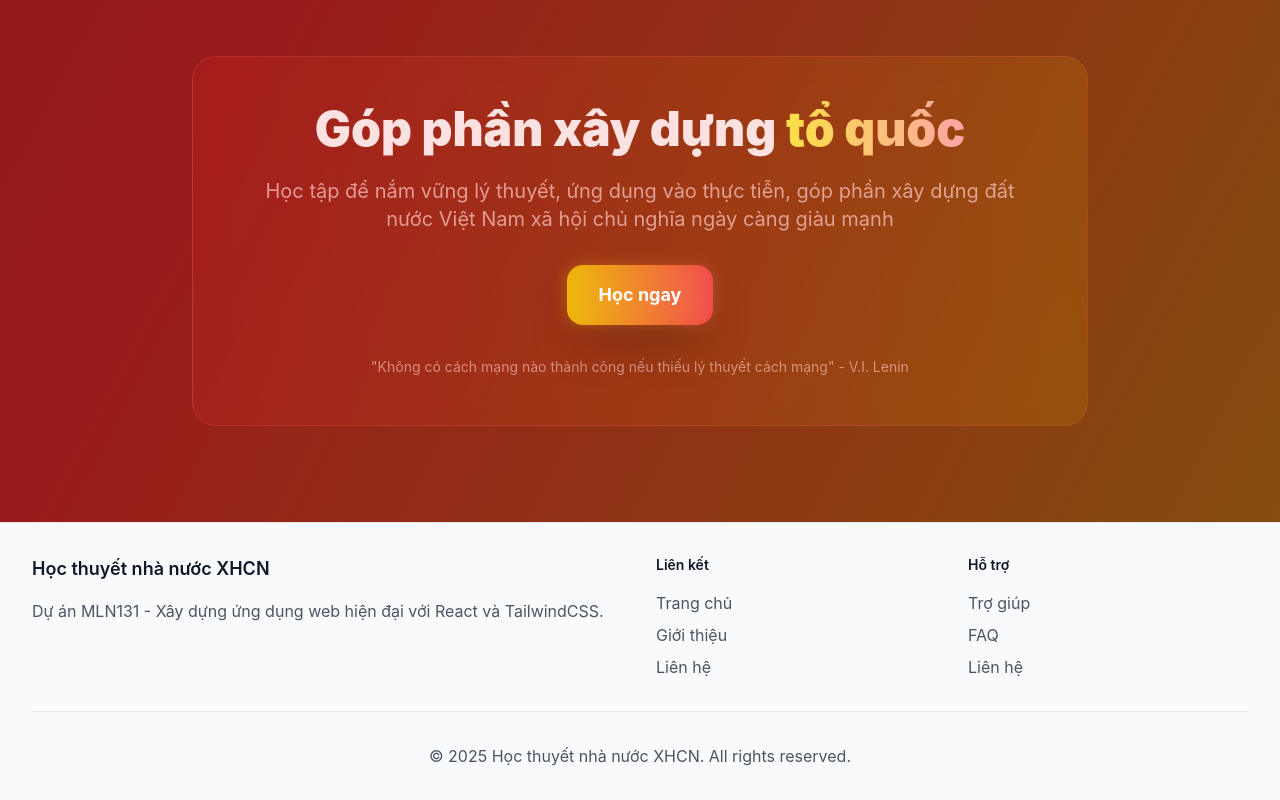
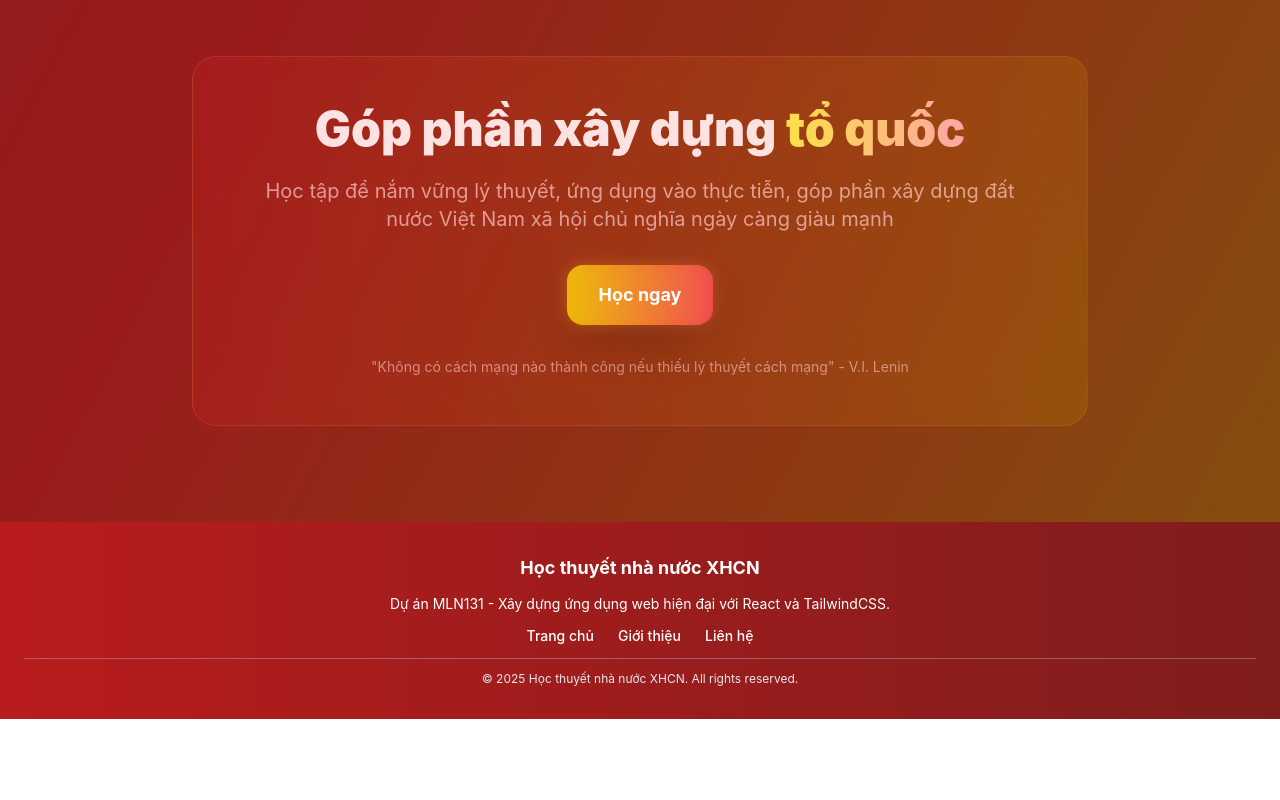
Before and after one commit to N-I-V-Z/mln131-project, a React (Vite) app: page / in a window 1280 px wide. Shown: the part 1989-2789 px from the top of the page. After the commit the page ends 2708 px from the top, so only its background shows below. Built offline with nearby package versions, Linux system fonts and the light colour scheme.

Commit message:
Update Footer.jsx

```diff
--- a/src/components/layout/Footer.jsx
+++ b/src/components/layout/Footer.jsx
@@ -1,75 +1,27 @@
-import { APP_CONFIG } from "../../utils/constants";
 
-const Footer = () => {
-  const currentYear = new Date().getFullYear();
+export default function Footer() {
+  return (
+    <footer className="bg-gradient-to-r from-red-700 to-red-900 text-white">
+      <div className="mx-auto w-full max-w-screen-xl p-6 md:py-8">
+        <div className="text-center space-y-3">
+          <h2 className="text-lg font-bold">Học thuyết nhà nước XHCN</h2>
+          <p className="text-sm">
+            Dự án MLN131 - Xây dựng ứng dụng web hiện đại với React và TailwindCSS.
+          </p>
 
-  return (
-    <footer className="bg-gray-50 border-t border-gray-200">
-      <div className="container py-8">
-        <div className="grid grid-cols-1 md:grid-cols-4 gap-8">
-          <div className="col-span-1 md:col-span-2">
-            <h3 className="text-lg font-semibold text-gray-900 mb-4">
-              {APP_CONFIG.APP_NAME}
-            </h3>
-            <p className="text-gray-600 mb-4">
-              Dự án MLN131 - Xây dựng ứng dụng web hiện đại với React và
-              TailwindCSS.
-            </p>
+          <div className="flex justify-center space-x-6 mt-4 text-sm font-medium">
+            <a href="/" className="hover:underline">Trang chủ</a>
+            <a href="/about" className="hover:underline">Giới thiệu</a>
+            <a href="/contact" className="hover:underline">Liên hệ</a>
           </div>
 
-          <div>
-            <h4 className="text-sm font-semibold text-gray-900 mb-4">
-              Liên kết
-            </h4>
-            <ul className="space-y-2">
-              <li>
-                <a href="#" className="text-gray-600 hover:text-primary-600">
-                  Trang chủ
-                </a>
-              </li>
-              <li>
-                <a href="#" className="text-gray-600 hover:text-primary-600">
-                  Giới thiệu
-                </a>
-              </li>
-              <li>
-                <a href="#" className="text-gray-600 hover:text-primary-600">
-                  Liên hệ
-                </a>
-              </li>
-            </ul>
-          </div>
+          <hr className="my-4 border-gray-400 opacity-50" />
 
-          <div>
-            <h4 className="text-sm font-semibold text-gray-900 mb-4">Hỗ trợ</h4>
-            <ul className="space-y-2">
-              <li>
-                <a href="#" className="text-gray-600 hover:text-primary-600">
-                  Trợ giúp
-                </a>
-              </li>
-              <li>
-                <a href="#" className="text-gray-600 hover:text-primary-600">
-                  FAQ
-                </a>
-              </li>
-              <li>
-                <a href="#" className="text-gray-600 hover:text-primary-600">
-                  Liên hệ
-                </a>
-              </li>
-            </ul>
-          </div>
-        </div>
-
-        <div className="mt-8 pt-8 border-t border-gray-200">
-          <p className="text-center text-gray-600">
-            © {currentYear} {APP_CONFIG.APP_NAME}. All rights reserved.
-          </p>
+          <span className="block text-xs text-gray-200">
+            © {new Date().getFullYear()} Học thuyết nhà nước XHCN. All rights reserved.
+          </span>
         </div>
       </div>
     </footer>
   );
-};
-
-export default Footer;
+}
```
